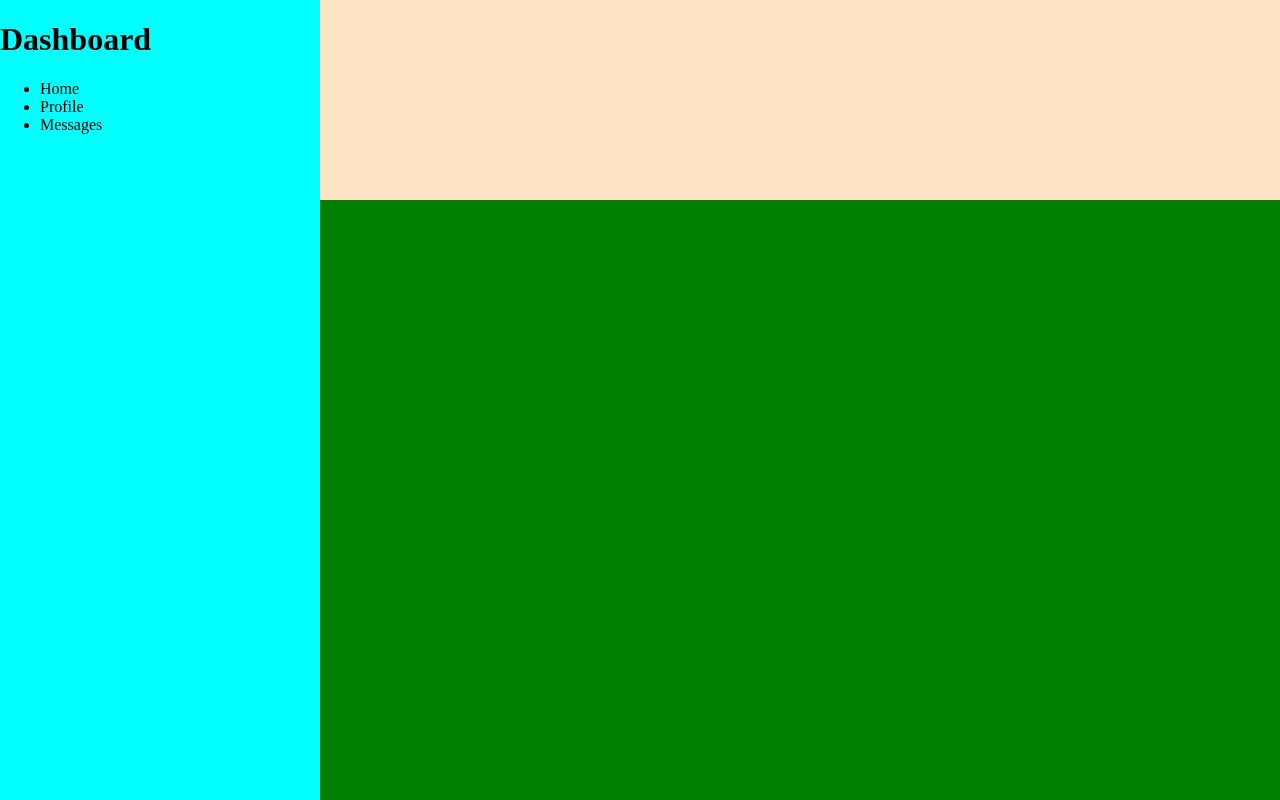
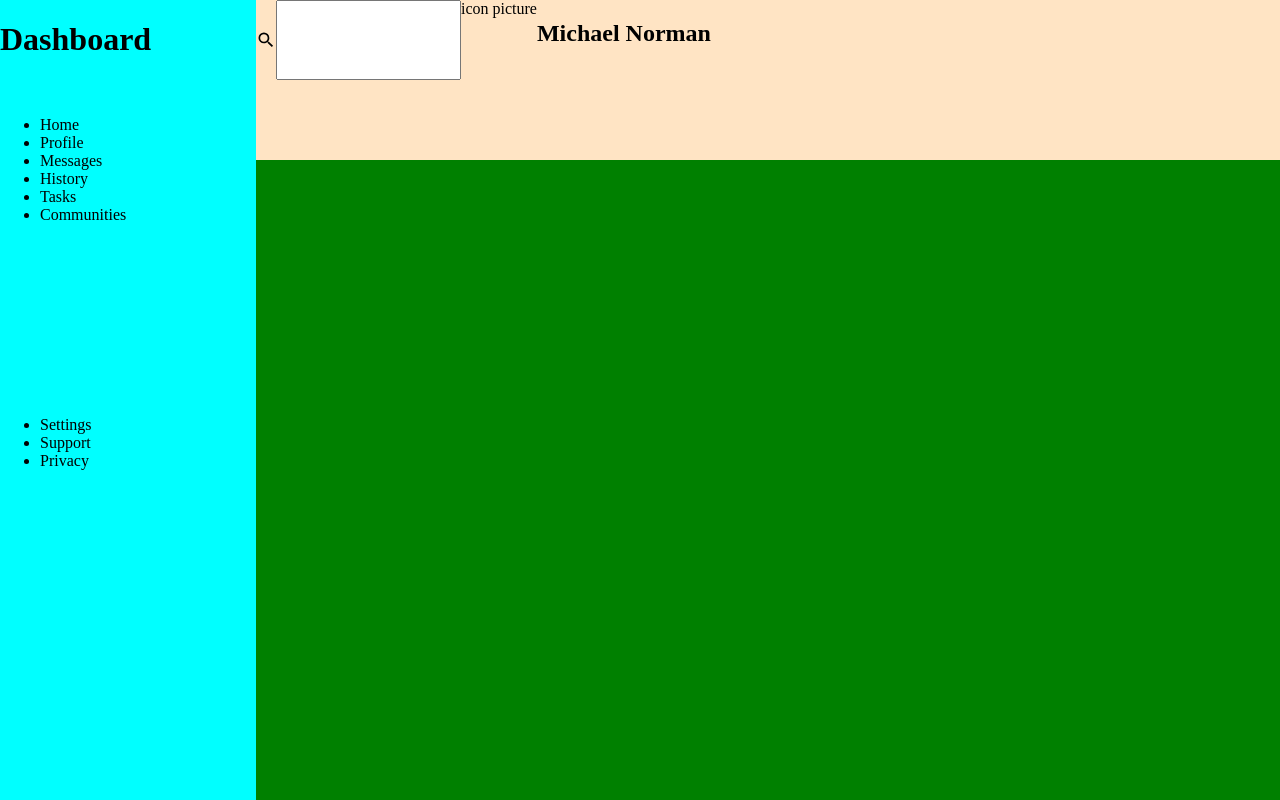
Before and after one commit to MikeN29/admin-dashboard, a plain HTML site: page index.html in a window 1280 px wide. Drawn offline with Linux system fonts and the light colour scheme.

Commit message:
added layout

```diff
--- a/index.html
+++ b/index.html
@@ -11,13 +11,32 @@
     <div id="container">
       <div id="sidebar">
         <h1>Dashboard</h1>
-        <ul>
+        <ul id="sidebar-top">
           <li>Home</li>
           <li>Profile</li>
           <li>Messages</li>
+          <li>History</li>
+          <li>Tasks</li>
+          <li>Communities</li>
+        </ul>
+        <ul id="sidebar-lower">
+          <li>Settings</li>
+          <li>Support</li>
+          <li>Privacy</li>
         </ul>
       </div>
-      <div id="nav"></div>
+      <div id="nav">
+        <div id="searchbar">
+          <img src="./icons/magnify.svg" alt="" class="icon" />
+          <svg-icon type="mdi" :path="magnify"></svg-icon>
+
+          <input type="text" />
+          icon picture
+          <h2>Michael Norman</h2>
+        </div>
+        <div id="userinfo"></div>
+        <div id="buttons"></div>
+      </div>
       <div id="content">
         <div id="projects"></div>
         <div id="announcements"></div>
--- a/styles.css
+++ b/styles.css
@@ -7,8 +7,8 @@ body {
 
 #container {
   display: grid;
-  grid-template-columns: 1fr 1fr 1fr 1fr;
-  grid-template-rows: 1fr 1fr 1fr 1fr;
+  grid-template-columns: 1fr 1fr 1fr 1fr 1fr;
+  grid-template-rows: 1fr 1fr 1fr 1fr 1fr;
   height: 100%;
   width: 100%;
 }
@@ -16,18 +16,41 @@ body {
 #sidebar {
   background-color: aqua;
   grid-column: 1 / 2;
-  grid-row: 1 / 5;
+  grid-row: 1 / 6;
   height: auto;
+  display: grid;
+  grid-template-rows: repeat(8, 1fr);
+}
+
+#sidebar-top {
+  grid-row: 2 / 4;
+}
+
+#sidebar-lower {
+  grid-row: 5;
 }
 
 #nav {
   background-color: bisque;
-  grid-column: 2 / 5;
+  grid-column: 2 / 6;
   grid-row: 1 / 2;
+  display: grid;
+  grid-template-columns: 1fr 1fr;
+  grid-template-rows: 1fr 1fr;
+}
+
+#searchbar {
+  display: flex;
+  grid-column: 1 / 3;
+  width: 100%;
 }
 
 #content {
   background-color: green;
-  grid-column: 2 / 5;
-  grid-row: 2 / 5;
+  grid-column: 2 / 6;
+  grid-row: 2 / 6;
 }
+
+.icon {
+  width: 20px;
+}
```
Also changed, not shown: icons/magnify.svg (added).
